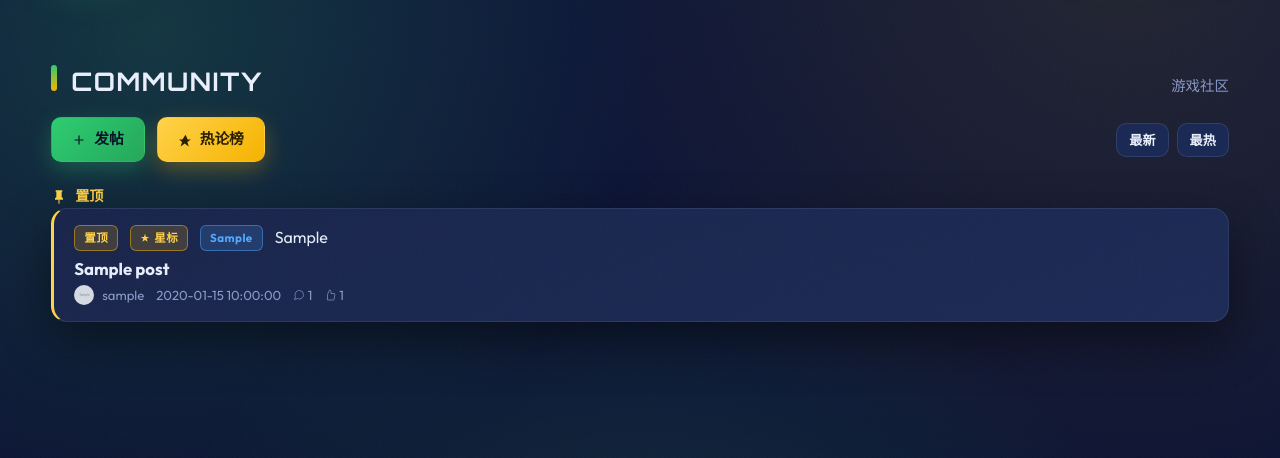
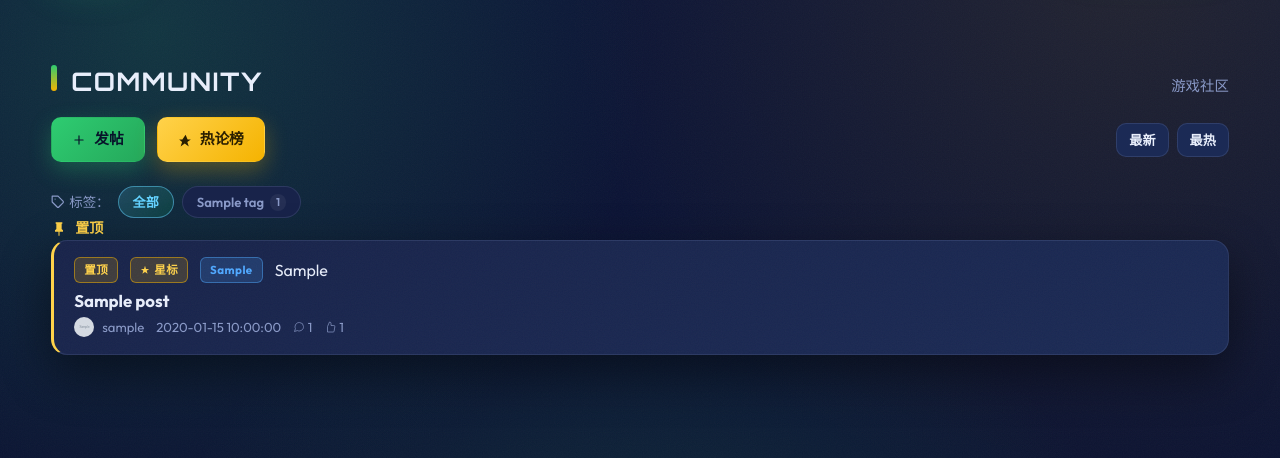
Before and after one commit to snyqt/Snyqt-Game-Hub, a Flask app: page /community/ in a window 1280 px wide. Shown: the part 111-569 px from the top of the page. Run offline with Flask 3, Linux system fonts and the light colour scheme; tables that the repository leaves empty hold one stand-in row (values such as "Sample post"); grey boxes marked "Sample" are stand-in pictures; some web fonts are replaced.

Commit message:
v1.26.4 feat,fix,refactor: 完善社区与游戏管理功能，新增标签筛选与封禁理由强制校验
本次提交完成多项核心功能改进：
1. 新增游戏访问控制：支持私密/邀请制游戏权限校验
2. 社区功能升级：
   - 新增帖子标签筛选与热门标签展示
   - 完善帖子标签渲染逻辑
3. 全流程强制封禁理由校验：
   - 帖子、游戏封禁均要求填写有效理由
   - 举报处理时属实封禁需填写理由
   - 后端记录处罚日志与审核溯源
4. 优化分页、排序逻辑，保留筛选状态
5. 重构举报处理与游戏封禁接口，补充参数校验与操作日志

```diff
--- a/app/community.py
+++ b/app/community.py
@@ -33,9 +33,10 @@ def _get_json_or_form(key, default=None):
 
 @community_bp.route('/')
 def index():
-    """社区首页 - 支持分页、排序，置顶帖子优先展示。"""
+    """社区首页 - 支持分页、排序、标签筛选，置顶帖子优先展示。"""
     page = request.args.get('page', '1')
     sort = request.args.get('sort', 'new')
+    tag = request.args.get('tag', '').strip()
 
     try:
         page = int(page)
@@ -61,10 +62,17 @@ def index():
         ban_filter = "AND (cp.status IS NULL OR cp.status != 'banned')"
         ban_args = []
 
+    # 标签筛选：通过 post_tags 关联表
+    tag_filter = ""
+    tag_args = []
+    if tag:
+        tag_filter = "AND cp.id IN (SELECT post_id FROM post_tags WHERE tag_name = %s)"
+        tag_args = [tag]
+
     # 查询总数（用于分页）
     total = query_one(
-        f'SELECT COUNT(*) as total FROM community_posts cp WHERE 1=1 {ban_filter}',
-        ban_args
+        f'SELECT COUNT(*) as total FROM community_posts cp WHERE 1=1 {ban_filter} {tag_filter}',
+        ban_args + tag_args
     )
     total_pages = (total['total'] + per_page - 1) // per_page if total else 1
 
@@ -74,23 +82,36 @@ def index():
         SELECT cp.*, u.username, u.avatar
         FROM community_posts cp
         JOIN users u ON cp.user_id = u.id
-        WHERE 1=1 {ban_filter}
+        WHERE 1=1 {ban_filter} {tag_filter}
         {order_sql}
         LIMIT %s OFFSET %s
         ''',
-        ban_args + [per_page, offset]
+        ban_args + tag_args + [per_page, offset]
     )
 
     # 计算每条帖子的热度值（用于显示）
     for p in posts:
         p['hot_score'] = p['comment_count'] * 2 + p['likes'] * 1 + (p['is_starred'] * 5)
 
+    # 热门标签（按使用频次降序，最多 20 个）
+    hot_tags = query(
+        '''
+        SELECT tag_name, COUNT(*) AS cnt
+        FROM post_tags
+        GROUP BY tag_name
+        ORDER BY cnt DESC, tag_name ASC
+        LIMIT 20
+        '''
+    )
+
     return render_template(
         'community_index.html',
         posts=posts,
         page=page,
         total_pages=total_pages,
-        sort=sort
+        sort=sort,
+        tag=tag,
+        hot_tags=hot_tags
     )
 
 
@@ -184,6 +205,7 @@ def post_detail(pid):
             'community_post.html',
             post=post,
             comments=[],
+            post_tags=[],
             user_liked=False,
             is_reviewer=False,
             is_banned=True,
@@ -199,6 +221,12 @@ def post_detail(pid):
         WHERE cc.post_id = %s
         ORDER BY cc.created_at ASC
         ''',
+        [pid]
+    )
+
+    # 查询帖子标签
+    post_tags = query(
+        'SELECT tag_name FROM post_tags WHERE post_id = %s ORDER BY tag_name',
         [pid]
     )
 
@@ -221,6 +249,7 @@ def post_detail(pid):
         'community_post.html',
         post=post,
         comments=comments,
+        post_tags=post_tags,
         user_liked=user_liked,
         is_reviewer=is_reviewer,
         is_banned=is_banned,
@@ -510,10 +539,13 @@ def hot():
 # ==================== 帖子封禁与举报 ====================
 @community_bp.route('/api/community/post/<int:pid>/ban', methods=['POST'])
 def ban_post(pid):
-    """管理员封禁帖子。"""
+    """管理员封禁帖子（必须填写封禁理由）。"""
     if not is_super_admin(session.get('user_id')):
         return jsonify({'error': '权限不足'}), 403
-    reason = (request.get_json(silent=True) or {}).get('reason', '违反社区规范')
+    reason = ((request.get_json(silent=True) or {}).get('reason') or '').strip()
+    # 强制要求管理员填写封禁理由
+    if not reason:
+        return jsonify({'error': '请填写封禁理由'}), 400
     # 更新帖子状态为封禁
     execute('UPDATE community_posts SET status=%s WHERE id=%s', ('banned', pid))
     # 获取帖子标题
--- a/static/js/main.js
+++ b/static/js/main.js
@@ -314,7 +314,29 @@
             btn.addEventListener('click', function () {
                 var gid = btn.getAttribute('data-ban');
                 var action = btn.getAttribute('data-action'); // ban / unban
-                if (!confirm(action === 'ban' ? '确认封禁该游戏？' : '确认解禁该游戏？')) return;
+                if (action === 'ban') {
+                    // 封禁时强制要求管理员填写封禁理由
+                    var reason = prompt('请填写封禁理由（必填）：', '');
+                    if (reason === null) return;
+                    reason = (reason || '').trim();
+                    if (!reason) {
+                        toast('封禁理由为必填项', 'warning');
+                        return;
+                    }
+                    if (!confirm('确认封禁该游戏？\n理由：' + reason)) return;
+                    fetch('/api/admin/games/' + gid + '/' + action, {
+                        method: 'POST',
+                        headers: { 'Content-Type': 'application/json' },
+                        body: JSON.stringify({ reason: reason })
+                    })
+                        .then(function (r) { return r.json(); })
+                        .then(function (data) {
+                            toast(data.message || data.error || '操作完成', data.success ? 'success' : 'error');
+                            if (data.success) setTimeout(function () { window.location.reload(); }, 700);
+                        })
+                        .catch(function () { toast('网络错误', 'error'); });
+                } else {
+                    if (!confirm('确认解禁该游戏？')) return;
                     fetch('/api/admin/games/' + gid + '/' + action, { method: 'POST' })
                         .then(function (r) { return r.json(); })
                         .then(function (data) {
@@ -322,6 +344,7 @@
                             if (data.success) setTimeout(function () { window.location.reload(); }, 700);
                         })
                         .catch(function () { toast('网络错误', 'error'); });
+                }
             });
         });
 
--- a/templates/community_index.html
+++ b/templates/community_index.html
@@ -25,12 +25,75 @@
 
             {# 排序切换 #}
             <div class="flex gap-8" style="margin-left:auto;">
-                <a href="{{ url_for('community.index', sort='new') }}"
+                <a href="{{ url_for('community.index', sort='new', tag=tag) }}"
                    class="btn btn-ghost btn-sm {{ 'active' if sort == 'new' else '' }}">最新</a>
-                <a href="{{ url_for('community.index', sort='hot') }}"
+                <a href="{{ url_for('community.index', sort='hot', tag=tag) }}"
                    class="btn btn-ghost btn-sm {{ 'active' if sort == 'hot' else '' }}">最热</a>
             </div>
         </div>
+
+        {# 标签筛选栏 #}
+        {% if hot_tags and hot_tags|length > 0 %}
+        <div class="flex gap-8 items-center mb-20" style="flex-wrap:wrap;">
+            <span class="text-muted" style="font-size:.84rem;display:inline-flex;align-items:center;gap:4px;">
+                <svg width="14" height="14" viewBox="0 0 24 24" fill="none" stroke="currentColor" stroke-width="2" stroke-linecap="round" stroke-linejoin="round"><path d="M20.59 13.41l-7.17 7.17a2 2 0 0 1-2.83 0L2 12V2h10l8.59 8.59a2 2 0 0 1 0 2.82z"/><path d="M7 7h.01"/></svg>
+                标签：
+            </span>
+            <a href="{{ url_for('community.index', sort=sort) }}"
+               class="tag-filter-chip {{ 'active' if not tag else '' }}">全部</a>
+            {% for t in hot_tags %}
+            <a href="{{ url_for('community.index', sort=sort, tag=t.tag_name) }}"
+               class="tag-filter-chip {{ 'active' if tag == t.tag_name else '' }}">
+                {{ t.tag_name }}<span class="tag-cnt">{{ t.cnt }}</span>
+            </a>
+            {% endfor %}
+        </div>
+        <style>
+        .tag-filter-chip {
+            display: inline-flex;
+            align-items: center;
+            gap: 6px;
+            padding: 5px 14px;
+            border-radius: 999px;
+            font-size: .82rem;
+            font-weight: 600;
+            background: var(--card, #1a1a2e);
+            border: 1px solid var(--border, rgba(255,255,255,0.08));
+            color: var(--muted, rgba(255,255,255,0.7));
+            text-decoration: none;
+            transition: all 0.2s ease;
+        }
+        .tag-filter-chip:hover {
+            color: var(--text, #fff);
+            border-color: rgba(255,255,255,0.25);
+        }
+        .tag-filter-chip.active {
+            background: linear-gradient(135deg, rgba(100,210,255,0.18), rgba(0,230,118,0.12));
+            border-color: rgba(100,210,255,0.5);
+            color: #64d2ff;
+        }
+        .tag-filter-chip .tag-cnt {
+            font-size: .7rem;
+            color: var(--muted, rgba(255,255,255,0.4));
+            background: rgba(255,255,255,0.06);
+            padding: 0 6px;
+            border-radius: 999px;
+        }
+        .tag-filter-chip.active .tag-cnt {
+            color: #64d2ff;
+            background: rgba(100,210,255,0.18);
+        }
+        </style>
+        {% endif %}
+
+        {# 当前筛选状态提示 #}
+        {% if tag %}
+        <div class="mb-16" style="font-size:.84rem;color:var(--muted);">
+            当前筛选标签：<strong style="color:var(--text);">{{ tag }}</strong>
+            {% if posts|length == 0 %}，暂无该标签下的帖子{% endif %}
+            <a href="{{ url_for('community.index', sort=sort) }}" style="margin-left:8px;color:#64d2ff;text-decoration:none;">× 清除筛选</a>
+        </div>
+        {% endif %}
 
         {# ==================== 帖子列表 ==================== #}
         {% if posts and posts|length > 0 %}
@@ -139,7 +202,7 @@
             {% if total_pages > 1 %}
             <div class="flex gap-8 items-center justify-center mt-24">
                 {% if page > 1 %}
-                <a class="btn btn-ghost btn-sm" href="{{ url_for('community.index', sort=sort, page=page-1) }}">上一页</a>
+                <a class="btn btn-ghost btn-sm" href="{{ url_for('community.index', sort=sort, page=page-1, tag=tag) }}">上一页</a>
                 {% else %}
                 <span class="btn btn-ghost btn-sm" style="opacity:.4;cursor:default;">上一页</span>
                 {% endif %}
@@ -148,14 +211,14 @@
                     {% if pn == page %}
                     <span class="btn btn-primary btn-sm">{{ pn }}</span>
                     {% elif pn <= 3 or pn > total_pages - 3 or (pn >= page - 1 and pn <= page + 1) %}
-                    <a class="btn btn-ghost btn-sm" href="{{ url_for('community.index', sort=sort, page=pn) }}">{{ pn }}</a>
+                    <a class="btn btn-ghost btn-sm" href="{{ url_for('community.index', sort=sort, page=pn, tag=tag) }}">{{ pn }}</a>
                     {% elif pn == 4 or pn == total_pages - 3 %}
                     <span style="color:var(--muted);">...</span>
                     {% endif %}
                 {% endfor %}
 
                 {% if page < total_pages %}
-                <a class="btn btn-ghost btn-sm" href="{{ url_for('community.index', sort=sort, page=page+1) }}">下一页</a>
+                <a class="btn btn-ghost btn-sm" href="{{ url_for('community.index', sort=sort, page=page+1, tag=tag) }}">下一页</a>
                 {% else %}
                 <span class="btn btn-ghost btn-sm" style="opacity:.4;cursor:default;">下一页</span>
                 {% endif %}
```
Also changed, not shown: app/admin.py (+29 -7 lines), app/points.py (+15 -1 lines), templates/blacklist.html (+19 -3 lines), templates/community_post.html (+11 -5 lines). Lines whose indentation alone changed are shown as unchanged.
